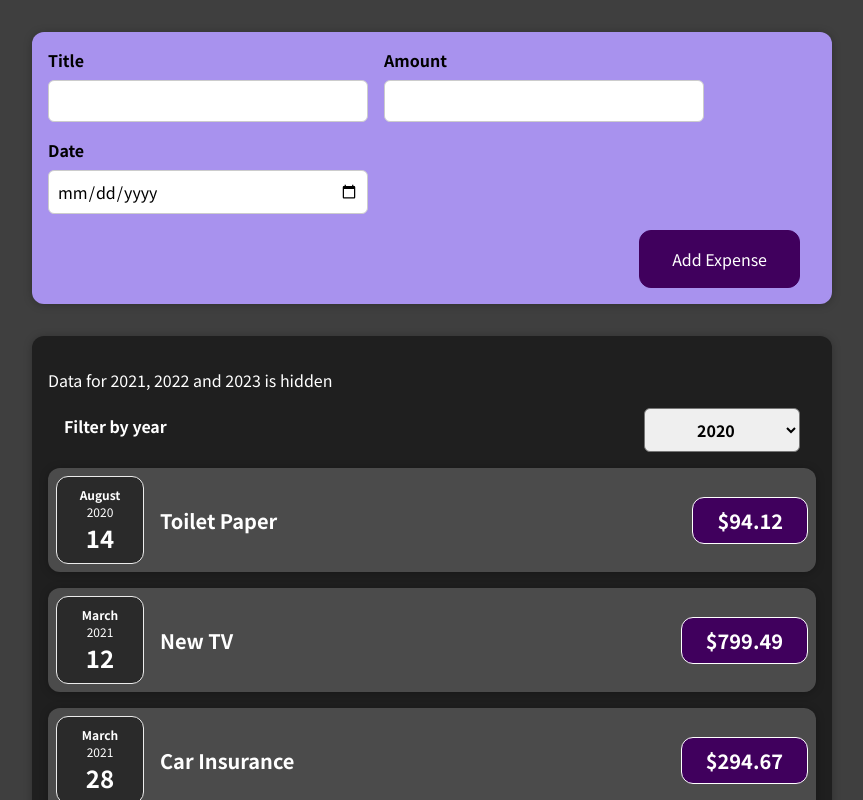
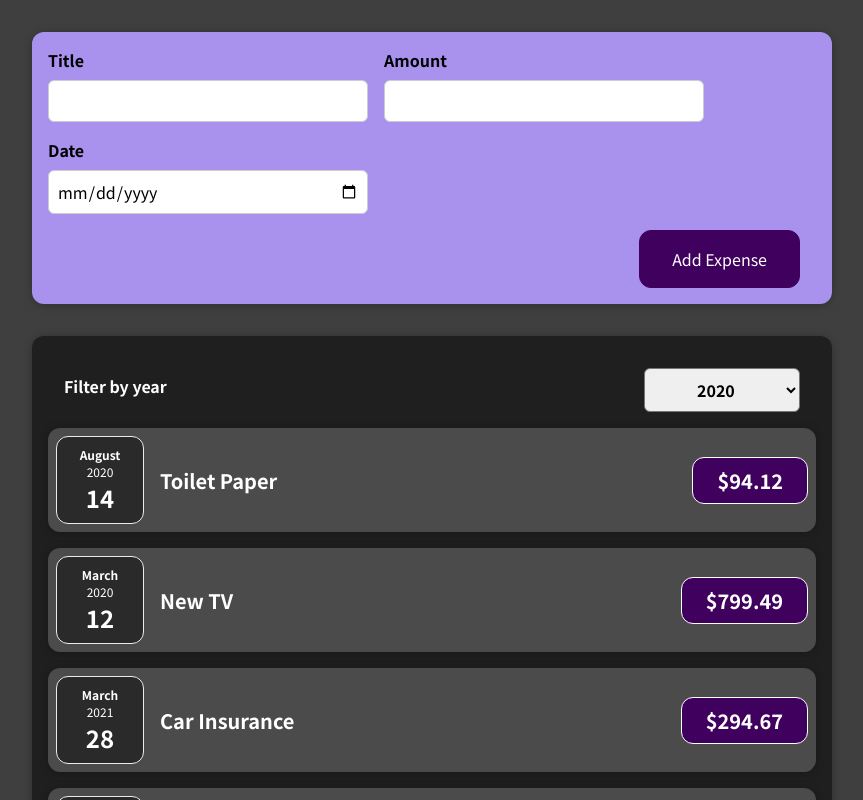
Before and after one commit to riskaagung11/Rendering-Lists-of-Data, a React (Vite) app: page / in a window 1280 px wide. Shown: the top 800 px of the page, without its empty margins (208-1071 px from the left). Built offline with nearby package versions, Linux system fonts and the light colour scheme.

Commit message:
Using Statefull Lists

```diff
--- a/src/App.jsx
+++ b/src/App.jsx
@@ -1,15 +1,15 @@
+import { useState } from "react";
 import Expenses from "./components/Expense/Expenses";
 import NewExpense from "./components/NewExpense/NewExpense";
 
-function App() {
-  const expenses = [
+const dummyExpenses = [
   {
     id: "e1",
     title: "Toilet Paper",
     amount: 94.12,
     date: new Date(2020, 7, 14),
   },
-    { id: "e2", title: "New TV", amount: 799.49, date: new Date(2021, 2, 12) },
+  { id: "e2", title: "New TV", amount: 799.49, date: new Date(2020, 2, 12) },
   {
     id: "e3",
     title: "Car Insurance",
@@ -20,13 +20,17 @@ function App() {
     id: "e4",
     title: "New Desk (Wooden)",
     amount: 450,
-      date: new Date(2021, 5, 12),
+    date: new Date(2022, 5, 12),
   },
 ];
 
+function App() {
+  const [expenses, setExpenses] = useState(dummyExpenses);
+
   const addExpenseHandler = (expense) => {
-    console.log("in app.js");
-    console.log(expense);
+    setExpenses((prevExpenses) => {
+      return [expense, ...prevExpenses];
+    });
   };
 
   return (
--- a/src/components/Expense/Expenses.jsx
+++ b/src/components/Expense/Expenses.jsx
@@ -7,16 +7,6 @@ import { useState } from "react";
 const Expenses = (props) => {
   const [filteredYear, setFilteredYear] = useState("2020");
 
-  let filteredInfoText = "2021, 2022 and 2023";
-
-  if (filteredYear === "2021") {
-    filteredInfoText = "2020, 2022 and 2023";
-  } else if (filteredYear === "2022") {
-    filteredInfoText = "2020, 2021 and 2023";
-  } else if (filteredYear === "2023") {
-    filteredInfoText = "2020, 2021 and 2022";
-  }
-
   const filterChangeHandeler = (selectedYear) => {
     setFilteredYear(selectedYear);
   };
@@ -24,10 +14,9 @@ const Expenses = (props) => {
   return (
     <div>
       <Card className="expenses">
-        <p style={{ color: "white" }}>Data for {filteredInfoText} is hidden</p>
         <ExpensesFilter selected={filteredYear} onChangeFilter={filterChangeHandeler} />
-        {props.items.map((expenses) => {
-          return <ExpenseItem title={expenses.title} amount={expenses.amount} date={expenses.date} />;
+        {props.items.map((expense) => {
+          return <ExpenseItem title={expense.title} amount={expense.amount} date={expense.date} />;
         })}
       </Card>
     </div>
--- a/src/components/NewExpense/ExpenseForm.jsx
+++ b/src/components/NewExpense/ExpenseForm.jsx
@@ -68,7 +68,7 @@ const ExpenseForm = (props) => {
     const expenseData = {
       title: enteredTitle,
       amount: enteredAmount,
-      date: enteredDate,
+      date: new Date(enteredDate),
     };
 
     props.onSaveExpenseData(expenseData);
@@ -90,7 +90,7 @@ const ExpenseForm = (props) => {
         </div>
         <div className="new-expense__control">
           <label>Date</label>
-          <input onChange={dateChangeHandler} value={enteredDate} type="date" min="2019-01-01" max="2022-12-31" />
+          <input onChange={dateChangeHandler} value={enteredDate} type="date" min="2019-01-01" max="2023-12-31" />
         </div>
       </div>
       <div className="new-expense__actions">
```
Lines whose indentation alone changed are shown as unchanged.
